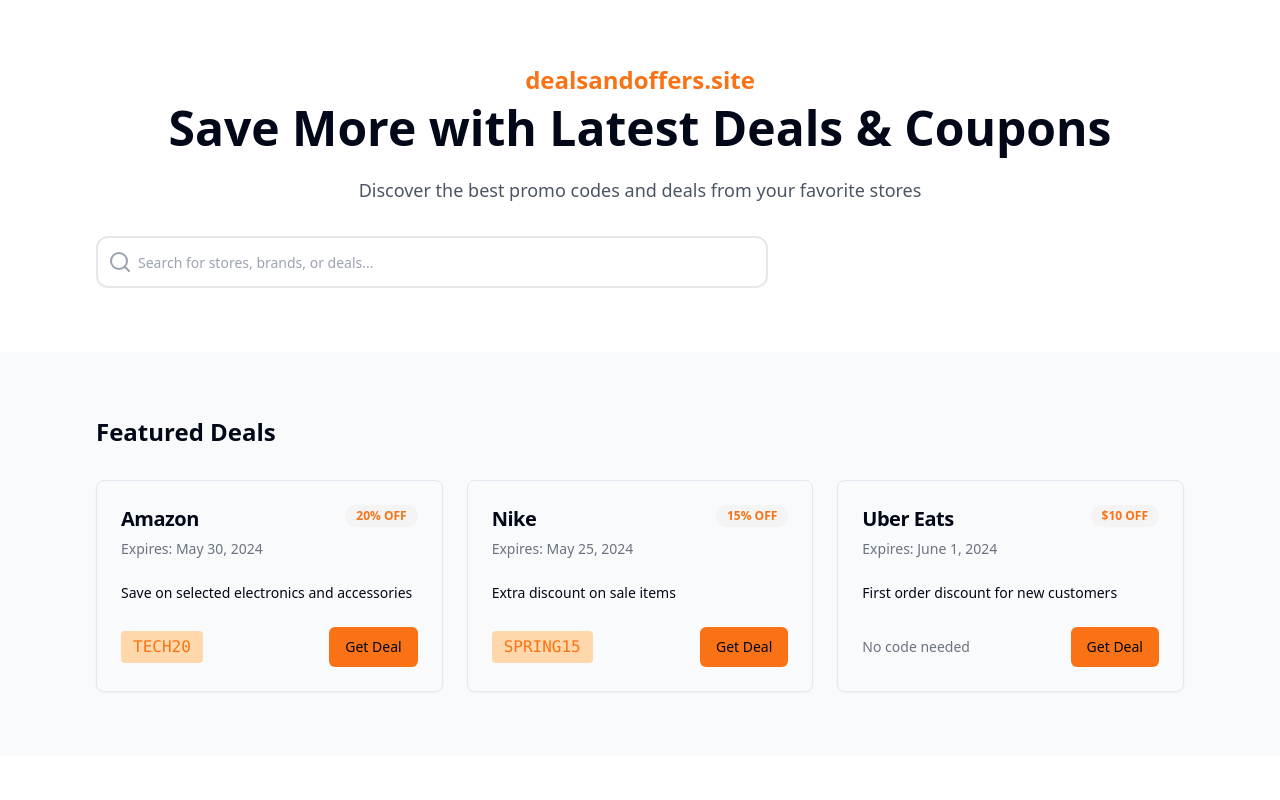
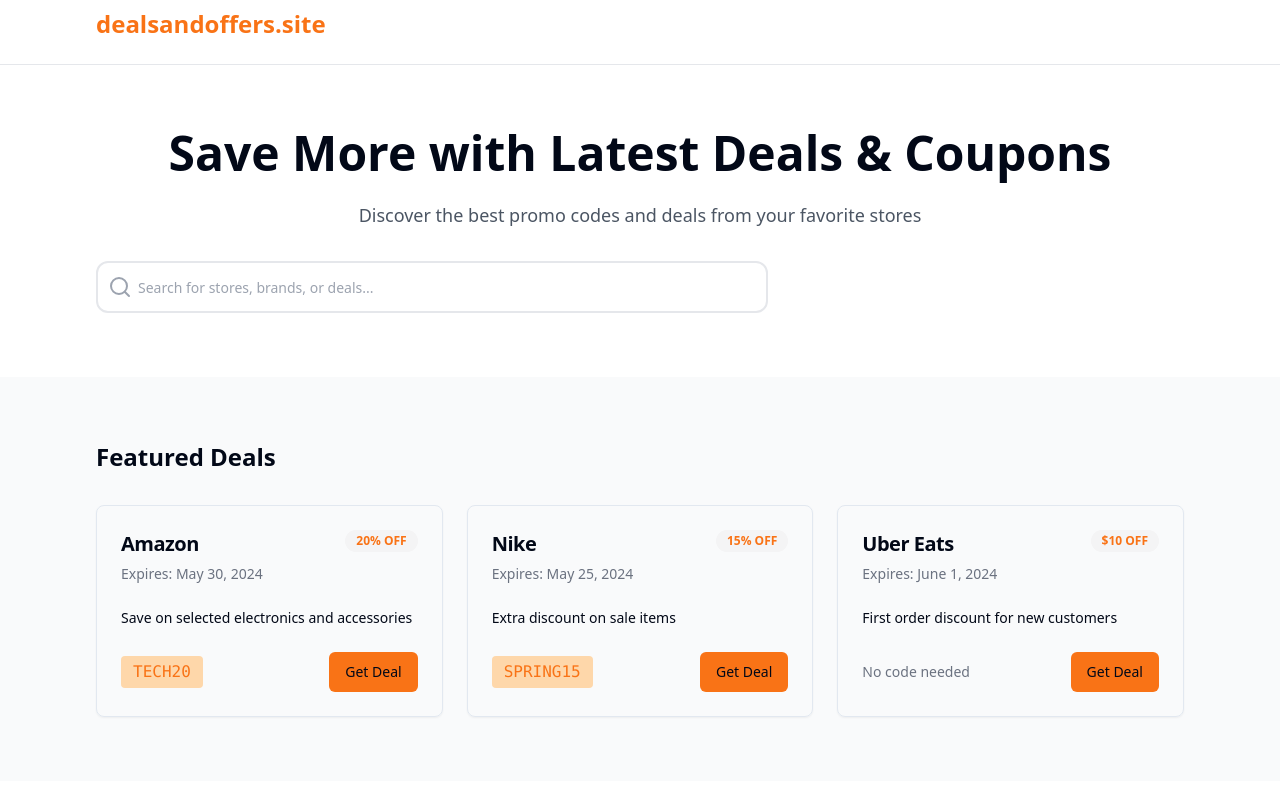
Before and after one commit to ashisweb/dealify-platform, a React (Vite) app: page / in a window 1280 px wide. Shown: the top 800 px of the page. Built offline with nearby package versions, Linux system fonts and the light colour scheme.

Commit message:
Add dancing style to website name
Implement a dancing style for the website name displayed in the top left corner of the application.
[skip gpt_engineer]

```diff
--- a/src/pages/Index.tsx
+++ b/src/pages/Index.tsx
@@ -40,11 +40,19 @@ const featuredDeals = [
 const Index = () => {
   return (
     <div className="min-h-screen bg-gray-50">
+      {/* Header with Dancing Logo */}
+      <header className="bg-white py-4 px-4 border-b border-gray-200">
+        <div className="container max-w-6xl mx-auto">
+          <h2 className="text-2xl font-semibold text-primary animate-bounce hover:animate-none transition-all duration-300 cursor-pointer">
+            dealsandoffers.site
+          </h2>
+        </div>
+      </header>
+
       {/* Hero Section */}
       <section className="bg-white py-16 px-4">
         <div className="container max-w-6xl mx-auto text-center">
           <div className="mb-8">
-            <h2 className="text-2xl font-semibold text-primary mb-2">dealsandoffers.site</h2>
             <h1 className="text-4xl md:text-5xl font-bold mb-6">
               Save More with Latest Deals & Coupons
             </h1>
```
